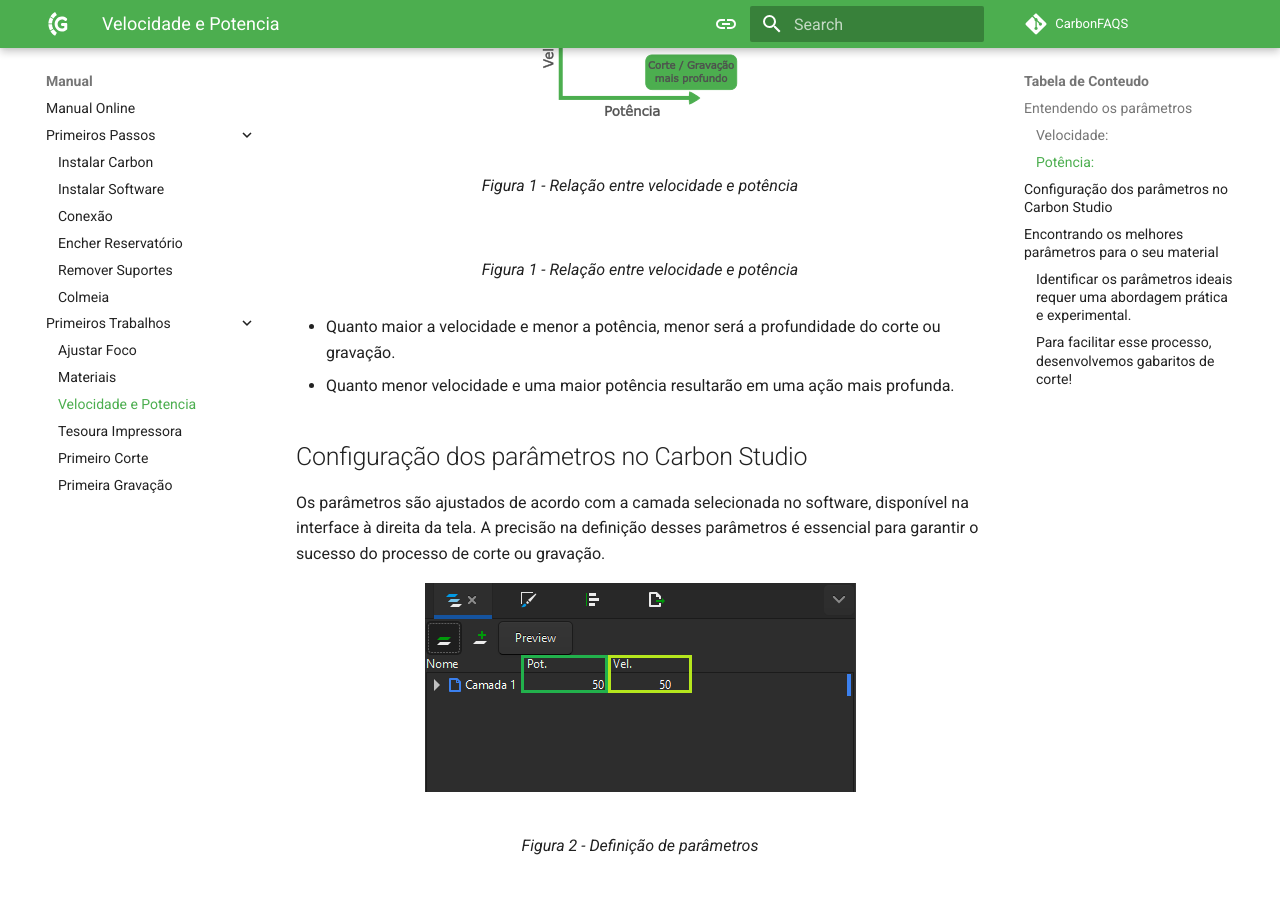
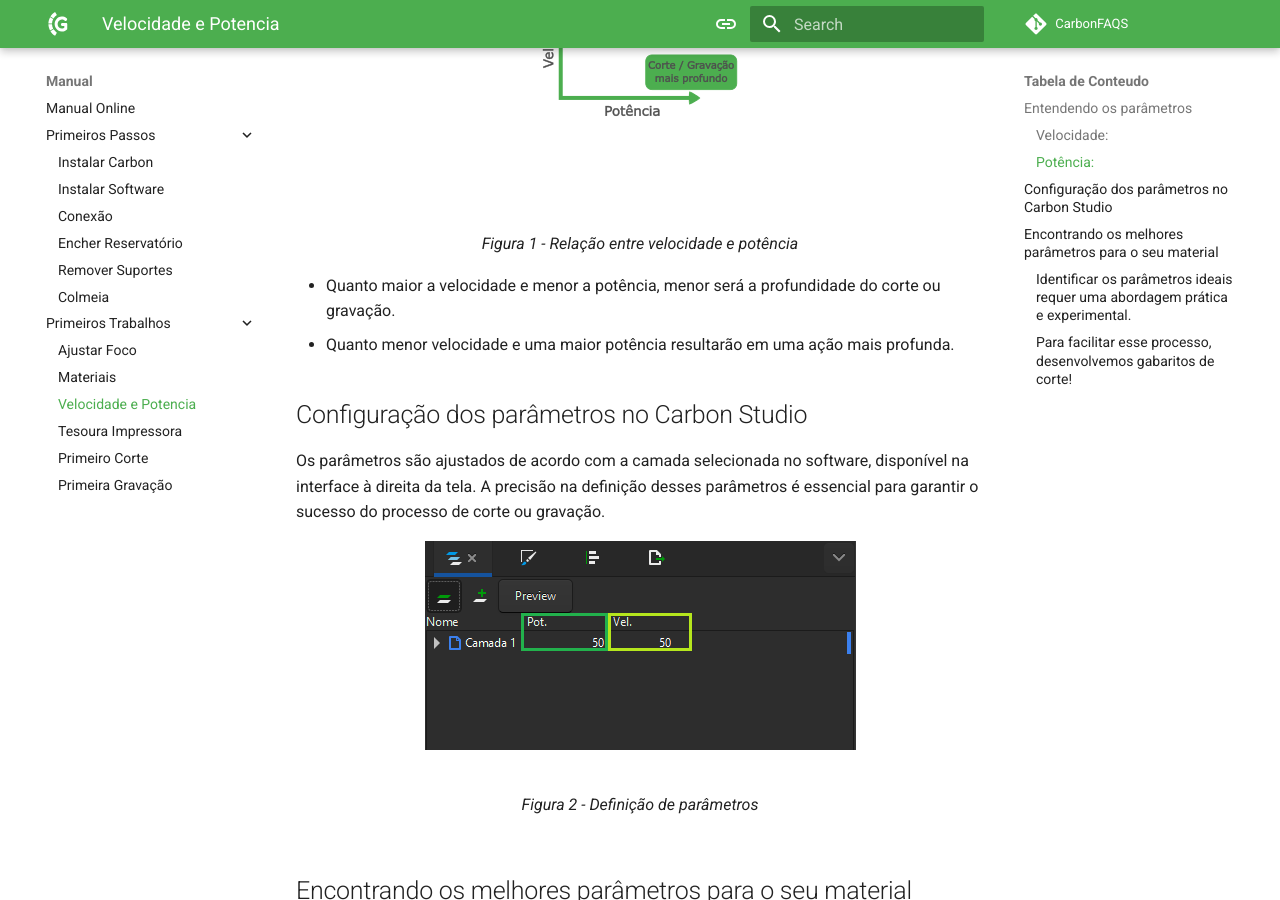
Before and after one commit to GadgetPlusKDB/Carbon-FAQS, an MkDocs documentation site: the page built from docs/manual/primeiros-trabalhos/velocidade-potencia.md, in a window 1280 px wide and 900 px high, scrolled down 890 px. Built offline with MkDocs 1.6.1 and Material for MkDocs 9.7.7, drawn with Linux system fonts in a browser that asks for light colours; comment, search, counter and statistics services are not loaded.

Commit message:
$Update Primeiros Passos

```diff
--- a/docs/manual/primeiros-trabalhos/velocidade-potencia.md
+++ b/docs/manual/primeiros-trabalhos/velocidade-potencia.md
@@ -20,12 +20,15 @@
 <figure markdown="span">
 
   ![](../images/ImgManual_20.png#only-light){ width="220" }
-  <figcaption>Figura 1 - Relação entre velocidade e potência</figcaption>
+  <figcaption></figcaption>
 
   ![](../images/ImgManual_21.png#only-dark){ width="220" }
-  <figcaption>Figura 1 - Relação entre velocidade e potência</figcaption>
+  <figcaption></figcaption>
 
 </figure>
+
+<p style="text-align: center;"><em>Figura 1 - Relação entre velocidade e potência</em></p>
+
 
 * Quanto maior a velocidade e menor a potência, menor será a profundidade do corte ou gravação.
 * Quanto menor velocidade e uma maior potência resultarão em uma ação mais profunda.
```
Also changed, not shown: docs/manual/primeiros-passos/encher-reservatório.md (+1 -1 lines), docs/manual/primeiros-trabalhos/ajustar-foco.md (+1 -1 lines), docs/segurança/aterramento-tomadas.md (+1 -1 lines), docs/segurança/instrucões-seguranca.md (+2 -1 lines).
